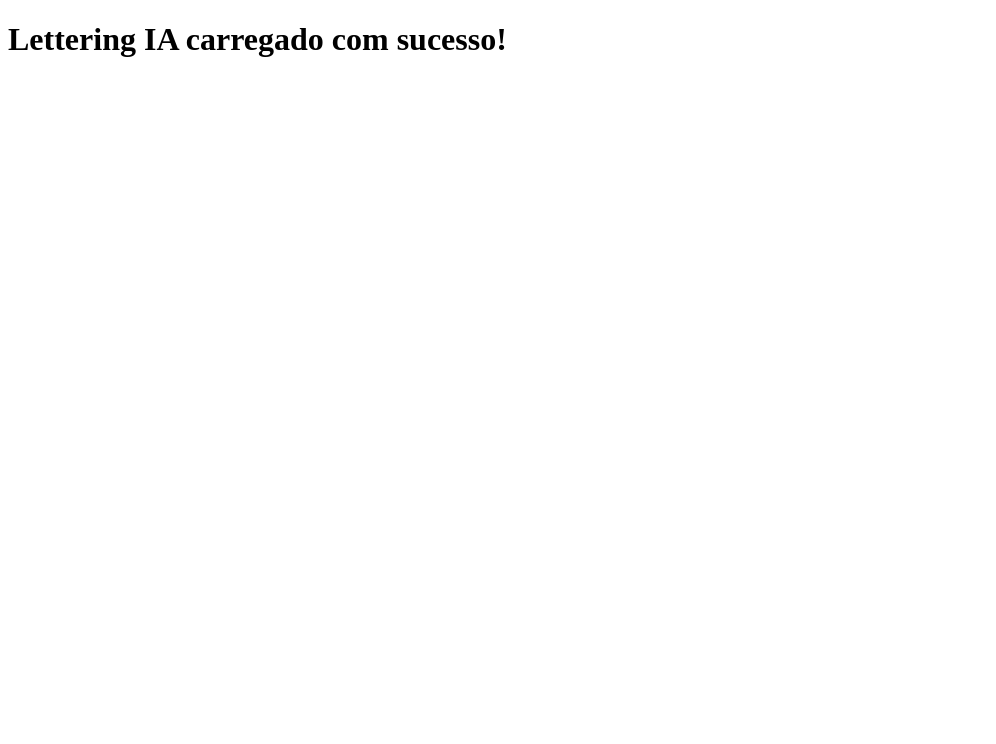
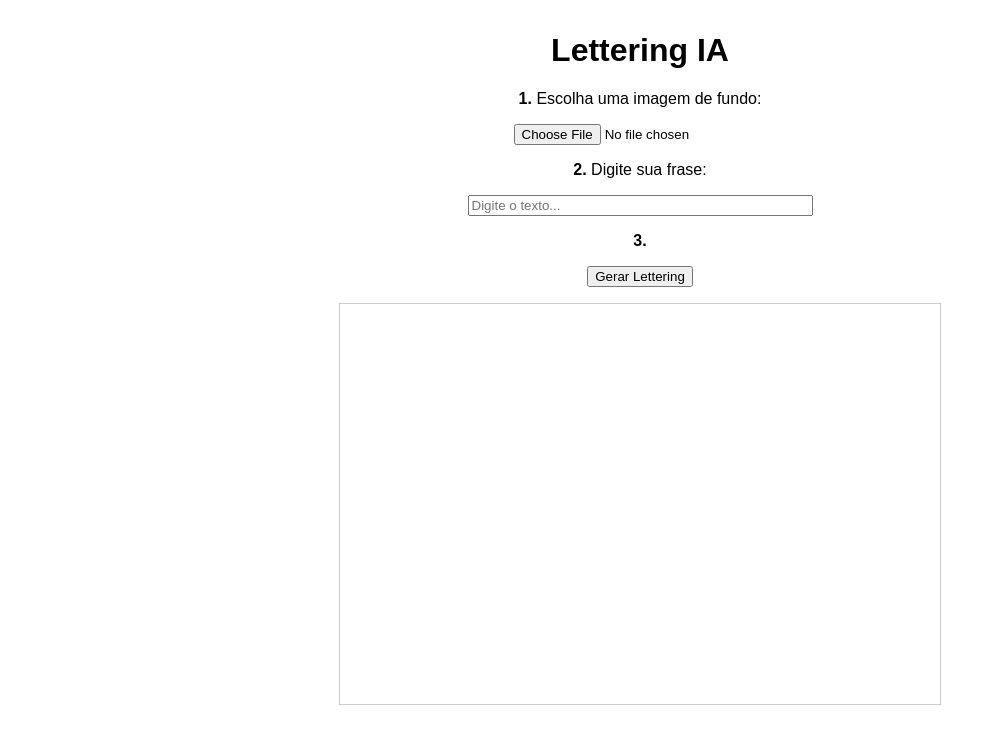
Before and after one commit to TecaHas/lettering-ia, a website: page public/index.html in a window 1280 px wide. Shown: the whole page, without its empty margins (0-996 px from the left). Drawn offline with Linux system fonts and the light colour scheme.

Commit message:
Update index.html

```diff
--- a/public/index.html
+++ b/public/index.html
@@ -1,10 +1,58 @@
 <!DOCTYPE html>
 <html lang="pt-BR">
 <head>
-  <meta charset="UTF-8">
+  <meta charset="UTF-8" />
   <title>Lettering IA</title>
+  <style>
+    body { font-family: sans-serif; text-align: center; margin: 2em; }
+    canvas { border: 1px solid #ccc; margin-top: 1em; }
+  </style>
 </head>
 <body>
-  <h1>Lettering IA carregado com sucesso!</h1>
+  <h1>Lettering IA</h1>
+
+  <p><strong>1.</strong> Escolha uma imagem de fundo:</p>
+  <input type="file" id="imageUpload" accept="image/*" />
+
+  <p><strong>2.</strong> Digite sua frase:</p>
+  <input type="text" id="textInput" placeholder="Digite o texto..." size="40" />
+
+  <p><strong>3.</strong></p>
+  <button onclick="gerarLettering()">Gerar Lettering</button>
+
+  <br /><canvas id="canvas" width="600" height="400"></canvas>
+
+  <script>
+    let image = null;
+
+    document.getElementById('imageUpload').addEventListener('change', function (event) {
+      const file = event.target.files[0];
+      if (file) {
+        const reader = new FileReader();
+        reader.onload = function (e) {
+          image = new Image();
+          image.onload = () => gerarLettering();
+          image.src = e.target.result;
+        };
+        reader.readAsDataURL(file);
+      }
+    });
+
+    function gerarLettering() {
+      const canvas = document.getElementById('canvas');
+      const ctx = canvas.getContext('2d');
+      const text = document.getElementById('textInput').value;
+
+      ctx.clearRect(0, 0, canvas.width, canvas.height);
+
+      if (image) {
+        ctx.drawImage(image, 0, 0, canvas.width, canvas.height);
+      }
+
+      ctx.font = '40px cursive';
+      ctx.fillStyle = 'black';
+      ctx.fillText(text, 50, canvas.height - 50);
+    }
+  </script>
 </body>
 </html>
```
